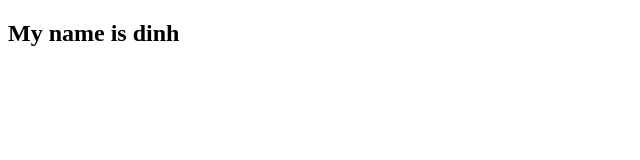
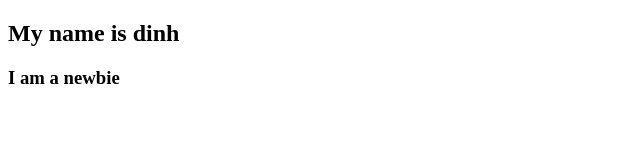
Before and after one commit to ZeroOneAten/learn-html-and-js, a plain HTML site: page about.html in a window 1280 px wide. Shown: the whole page, without its empty margins (0-640 px from the left). Drawn offline with Linux system fonts and the light colour scheme.

Commit message:
Update about.html

```diff
--- a/about.html
+++ b/about.html
@@ -8,5 +8,6 @@
 </head>
 <body>
     <h2>My name is dinh</h2>
+    <h3>I am a newbie</h3>
 </body>
 </html>
```
